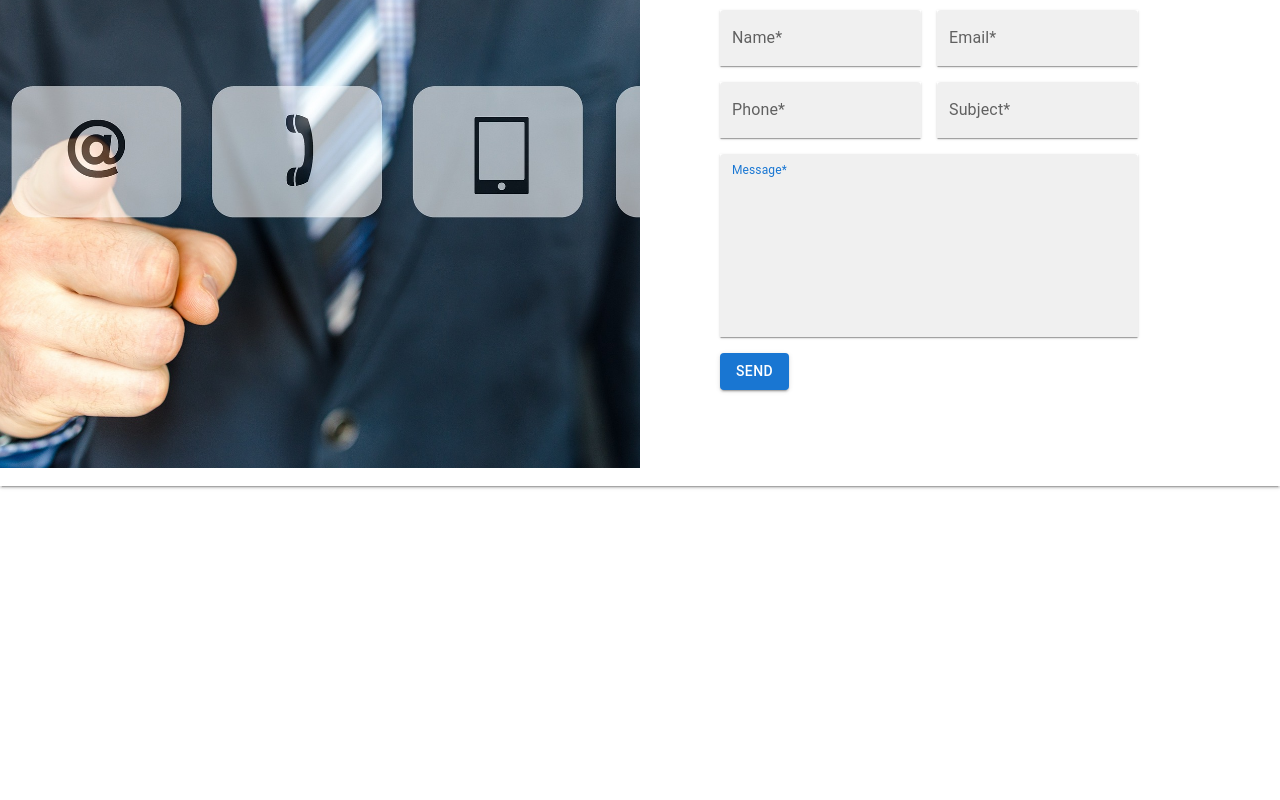
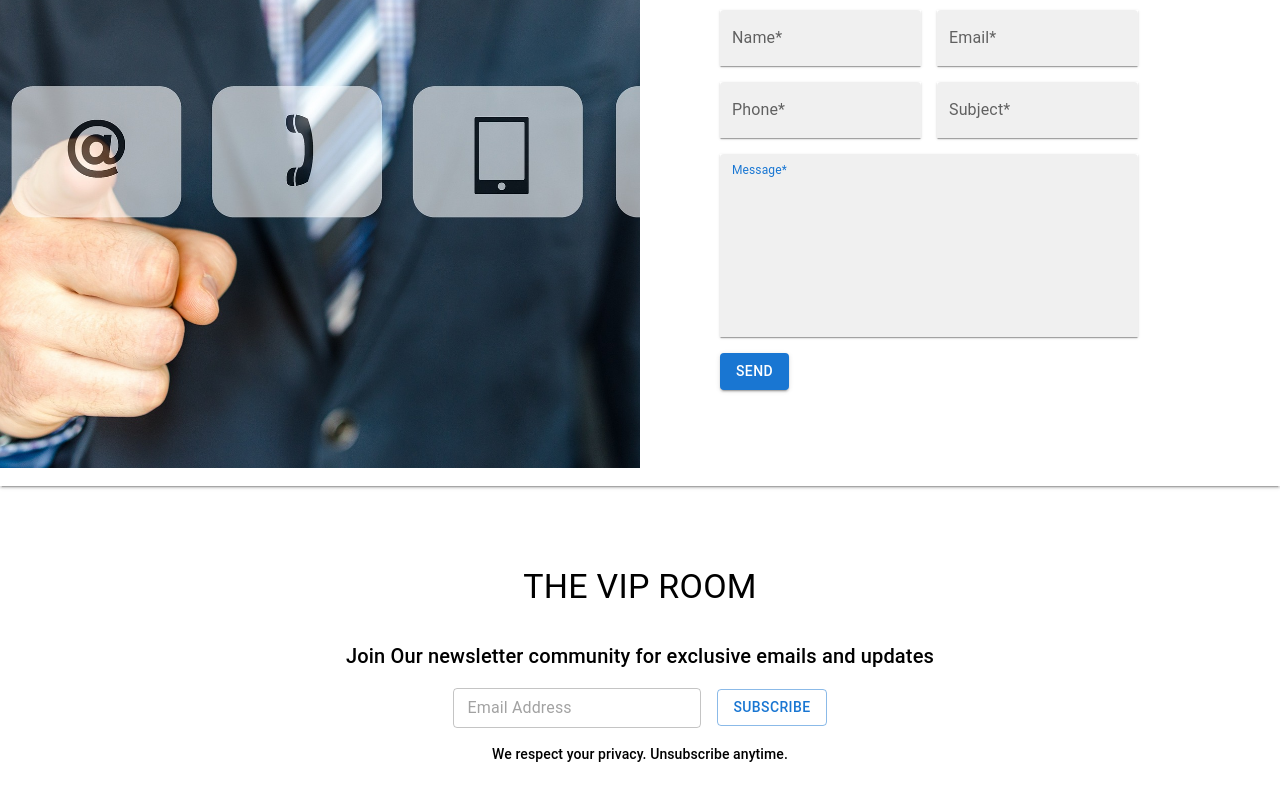
Before and after one commit to anowarzz/WE-SERVE-A-Project-with-Asynchronous-Minds, a Next.js app: page / in a window 1280 px wide. Shown: the part 1656-2456 px from the top of the page. Before the commit the page ends 2222 px from the top, so only its background shows below. Built offline with nearby package versions, Linux system fonts and the light colour scheme; no server answers.

Commit message:
news letter section added

```diff
--- a/HomePage/HomePage.js
+++ b/HomePage/HomePage.js
@@ -5,6 +5,7 @@ import  ContactForm  from '@/HomePage/ContactForm/ContactForm';
 import Image from "next/image";
 import styles from './HomePage.module.css'
 import chatLogo from '../assets/chatLogo.png'
+import NewsLetter from "@/components/NewsLetter/NewsLetter";
 
 const HomePage = () => {
     return (
@@ -25,6 +26,7 @@ const HomePage = () => {
         </div>
         </div>
 
+         <NewsLetter />
 
         </>
     );
--- /dev/null
+++ b/components/NewsLetter/NewsLetter.js
@@ -0,0 +1,33 @@
+import { Button, Stack, TextField, Typography } from "@mui/material";
+import { Box } from "@mui/system";
+
+
+const NewsLetter = () => {
+    return (
+        <Box my={5}>
+            <Typography variant="h4" align="center" gutterBottom>
+             THE VIP ROOM
+            </Typography>
+            <Typography sx={{marginTop:'2rem'}} align="center" variant="h6" component='p'>
+                Join Our newsletter community for exclusive emails and updates
+            </Typography>
+            <Stack mt={2} direction='row' spacing={2}  justifyContent="center" alignItems="center">
+            <TextField type='email' placeholder="Email Address" size="small"/>
+            <Button variant="outlined"
+            sx={{
+                "&:hover": {
+                    variant:'contained'
+                },
+              }}>
+            Subscribe
+            </Button>
+            </Stack>
+            <Typography variant="subtitle2" align="center" mt={2}>
+                We respect your privacy. Unsubscribe anytime.
+            </Typography>
+
+        </Box>
+    );
+};
+
+export default NewsLetter;
```
